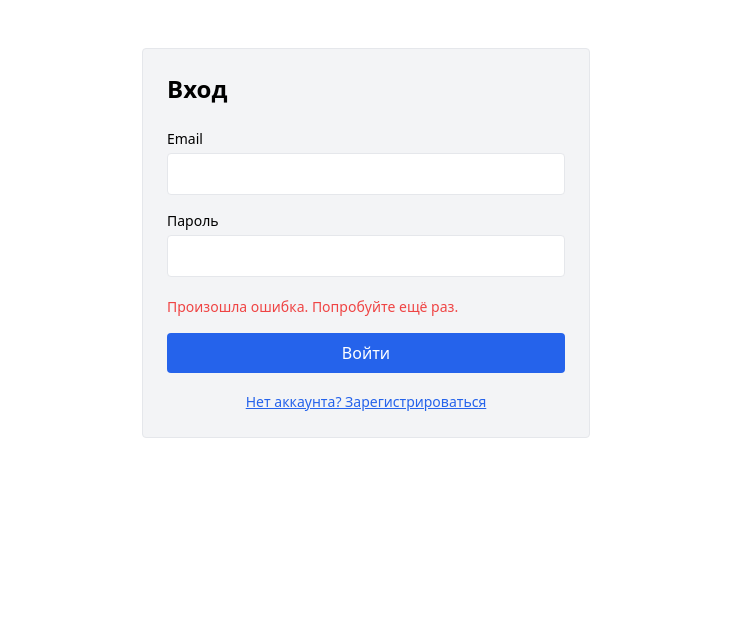
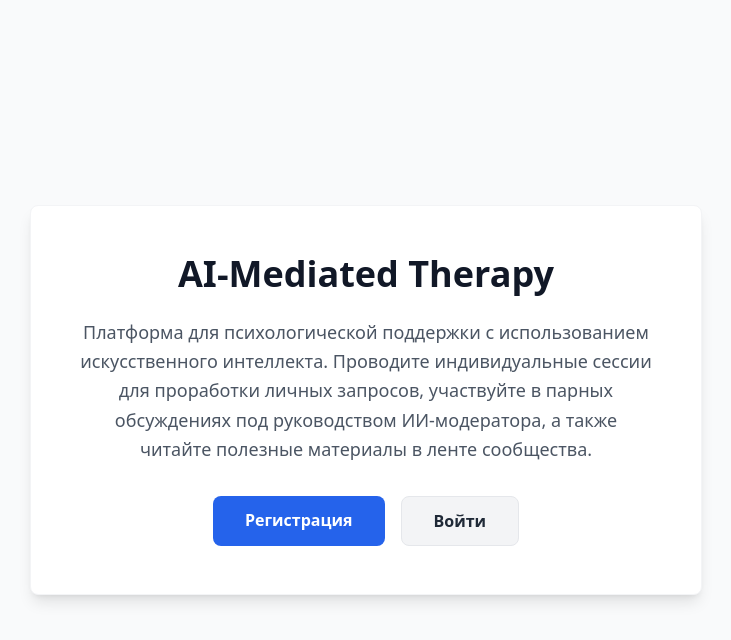
Before and after one commit to MIXANewstyle/Diplom-Development, a React (Vite) app in the folder frontend/: page / in a window 1280 px wide. Before the commit this address led to /login. Shown: the top 640 px of the page, without its empty margins (274-1005 px from the left). Built offline with nearby package versions, Linux system fonts and the light colour scheme; no server answers.

Commit message:
feat: implement application routing configuration and create landing page component

```diff
--- a/frontend/src/app/router.tsx
+++ b/frontend/src/app/router.tsx
@@ -3,6 +3,7 @@ import { ProtectedRoute } from '../shared/components/ProtectedRoute'
 import { AppLayout } from '../shared/layouts/AppLayout'
 import { RoleGate } from '../shared/components/RoleGate'
 
+import { LandingPage } from '../pages/LandingPage'
 import { FeedPage } from '../pages/FeedPage'
 import { SearchPage } from '../pages/SearchPage'
 import { ProfilePage } from '../pages/ProfilePage'
@@ -25,16 +26,15 @@ import NotFoundPage from '../pages/NotFoundPage'
 export const router = createBrowserRouter([
   {
     path: '/',
+    element: <LandingPage />,
+  },
+  {
     element: (
       <ProtectedRoute>
         <AppLayout />
       </ProtectedRoute>
     ),
     children: [
-      {
-        index: true,
-        element: <Navigate to="/feed" replace />,
-      },
       {
         path: 'feed',
         element: <FeedPage />,
--- /dev/null
+++ b/frontend/src/pages/LandingPage.tsx
@@ -0,0 +1,37 @@
+import { Navigate, Link } from 'react-router-dom';
+import { useAuthStore } from '../shared/stores/authStore';
+
+export function LandingPage() {
+  const token = useAuthStore((s) => s.token);
+
+  if (token) {
+    return <Navigate to="/feed" replace />;
+  }
+
+  return (
+    <div className="min-h-screen bg-gray-50 flex flex-col items-center justify-center p-4">
+      <div className="max-w-2xl bg-white rounded-lg shadow-lg p-8 md:p-12 text-center border border-gray-100">
+        <h1 className="text-4xl font-extrabold text-gray-900 mb-6">AI-Mediated Therapy</h1>
+        <p className="text-lg text-gray-600 mb-8 leading-relaxed">
+          Платформа для психологической поддержки с использованием искусственного интеллекта.
+          Проводите индивидуальные сессии для проработки личных запросов, участвуйте в парных обсуждениях
+          под руководством ИИ-модератора, а также читайте полезные материалы в ленте сообщества.
+        </p>
+        <div className="flex flex-col sm:flex-row gap-4 justify-center">
+          <Link
+            to="/register"
+            className="px-8 py-3 bg-blue-600 text-white font-semibold rounded-lg hover:bg-blue-700 transition-colors"
+          >
+            Регистрация
+          </Link>
+          <Link
+            to="/login"
+            className="px-8 py-3 bg-gray-100 text-gray-800 font-semibold rounded-lg hover:bg-gray-200 transition-colors border border-gray-200"
+          >
+            Войти
+          </Link>
+        </div>
+      </div>
+    </div>
+  );
+}
```
